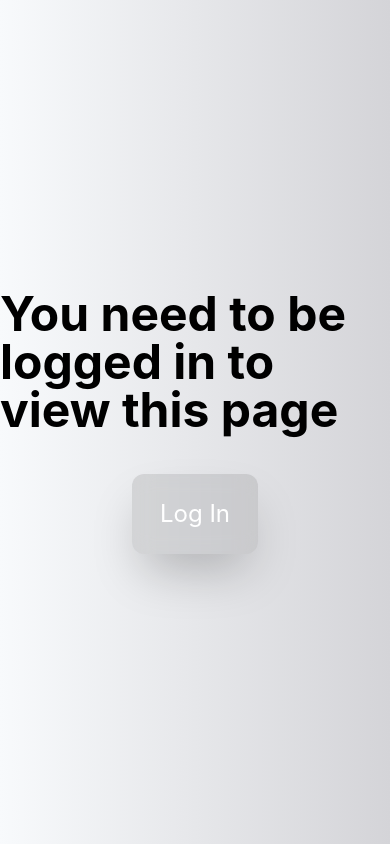
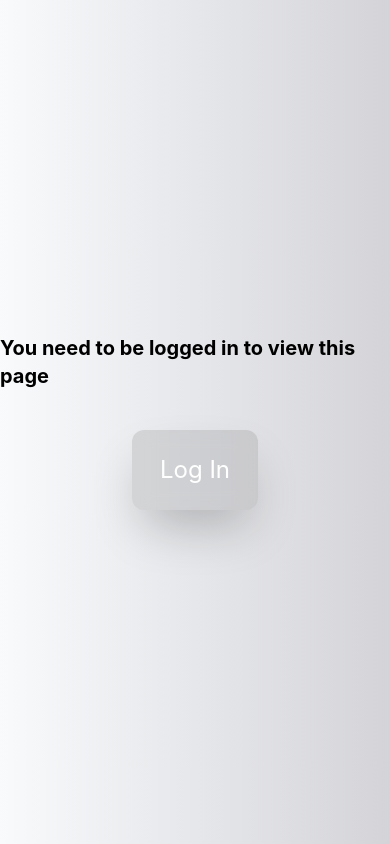
Before and after one commit to dimsparagis0210/Tickr-app, a React (Create React App) app: page /to-do in a window 390 px wide. Built offline with nearby package versions, Linux system fonts and the light colour scheme.

Commit message:
Fixed responsiveness  isLoggedIn page

```diff
--- a/src/components/Auth/IsLoggedIn.jsx
+++ b/src/components/Auth/IsLoggedIn.jsx
@@ -19,7 +19,7 @@ export const IsLoggedIn = ({children}) => {
                 children
             :
                 <div className={`flex flex-col gap-y-10 justify-center items-center h-screen bg-gradient-to-r from-slate-50 to-zinc-300`}>
-                    <h1 className={`text-black text-5xl font-bold`}>You need to be logged in to view this page</h1>
+                    <h1 className={`text-black text-xl sm:text-2xl lg:text-5xl font-bold`}>You need to be logged in to view this page</h1>
                     <button
                         onClick={() => navigate('/log-in')}
                         className={`text-2xl bg-blue-500 text-white px-7 py-6 rounded-xl hover:text-black shadow-2xl`}
```
